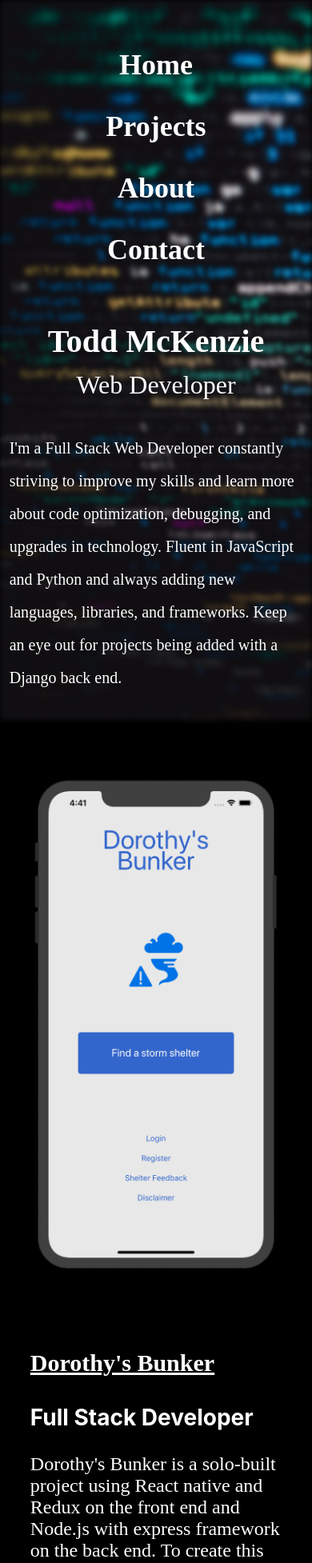
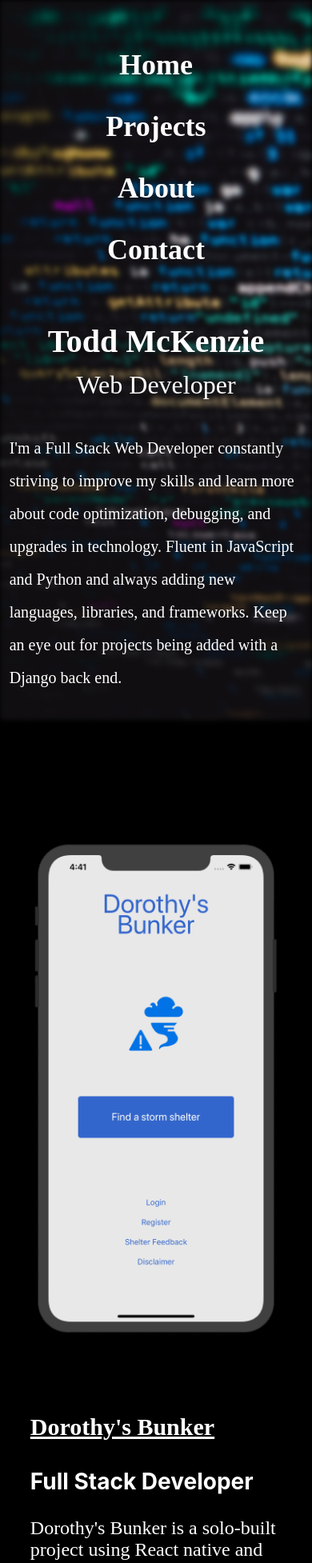
Before and after one commit to toddmckenzie/Portfolio, a React (Create React App) app in the folder port/: page / in a window 390 px wide. Shown: the top 1954 px of the page at 80% size. Built offline with nearby package versions, Linux system fonts and the light colour scheme.

Commit message:
increased margin to add space in between header and db ;

```diff
--- a/port/src/components/projects.css
+++ b/port/src/components/projects.css
@@ -127,8 +127,9 @@ p {
 }
 
 @media (max-width: 600px){
-    .project {
+    .projects {
         overflow-x: hidden;
+        margin-top: 80px;
     }
     .dorothy {
         flex-direction: column;
```
